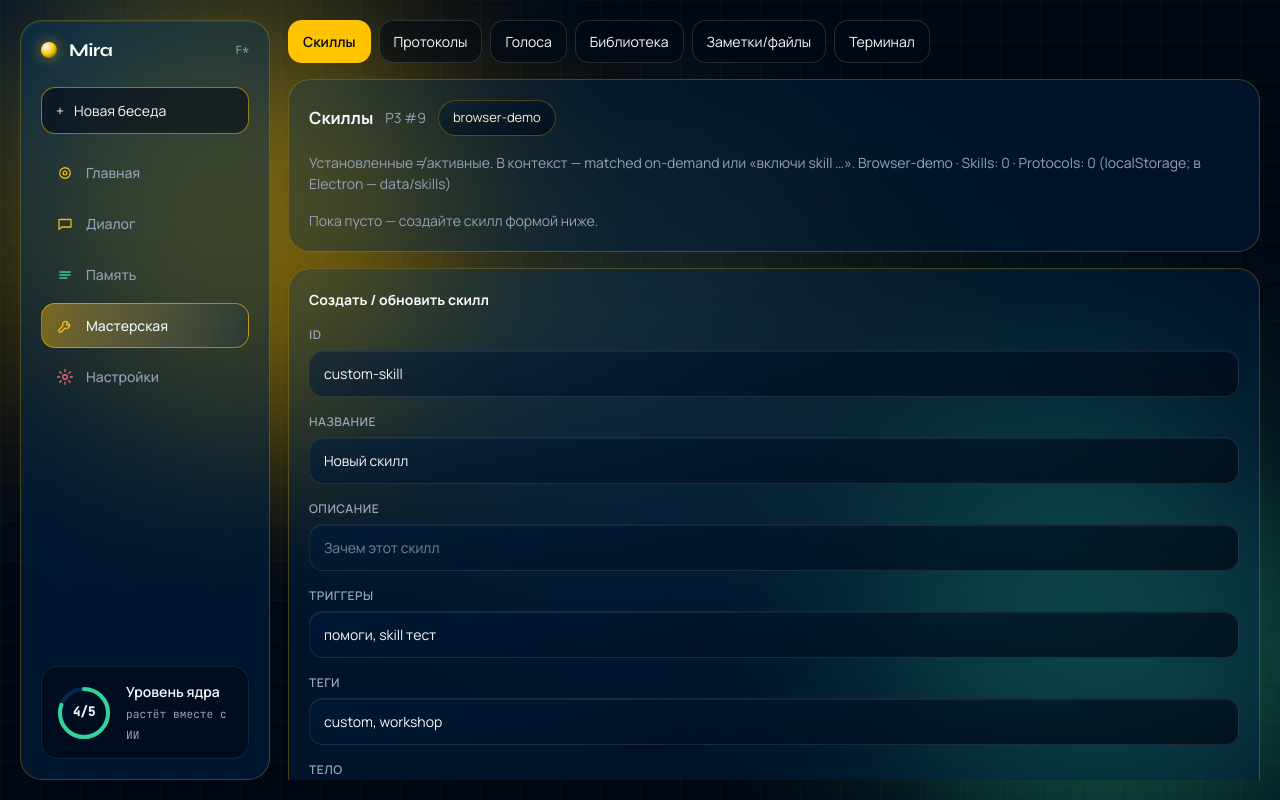
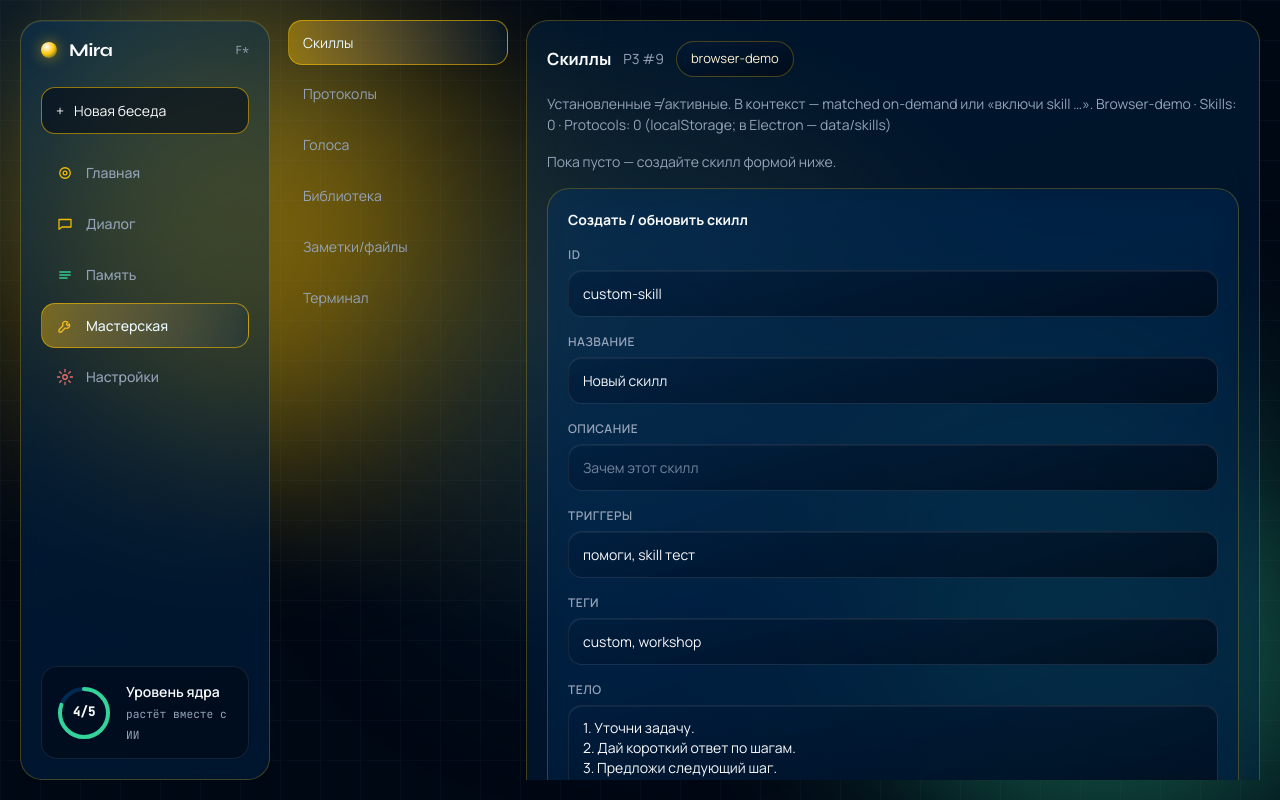
Before and after one commit to sSamurai58/Mira-AI, a React (Vite) app: page / in a window 1280 px wide. Both pictures are taken after a click on the button "Мастерская". Built offline with nearby package versions, Linux system fonts and the light colour scheme.

Commit message:
Put workshop segments in a left column like settings
Replace the horizontal Скиллы/Протоколы/… button row with a sticky
settings-style nav column and content panel on the right.

Co-authored-by: SamurAi <sSamurai58@users.noreply.github.com>

```diff
--- a/src/ui/pages/WorkshopPage.tsx
+++ b/src/ui/pages/WorkshopPage.tsx
@@ -229,24 +229,24 @@ export function WorkshopPage() {
   }
 
   return (
-    <div className="stack">
-      <div className="workshop-segments">
+    <div className="settings-layout workshop-layout">
+      <nav className="settings-nav" aria-label="Мастерская">
         {SEGMENTS.map((s) => (
           <button
             key={s.id}
             type="button"
-            className={`btn ${segment === s.id ? "btn-primary" : ""}`}
+            className={`nav-btn ${segment === s.id ? "active" : ""}`}
             onClick={() => setSegment(s.id)}
           >
             {s.label}
           </button>
         ))}
-      </div>
+      </nav>
 
+      <div className="panel stack workshop-main">
       {segment === "skills" ? (
         <div className="stack">
-          <div className="panel stack">
-            <div className="row">
+          <div className="row">
               <h2 style={{ margin: 0, fontSize: "1.05rem" }}>Скиллы</h2>
               <StubBadge label="P3 #9" />
               {browserOnly ? <span className="chip">browser-demo</span> : null}
@@ -299,7 +299,6 @@ export function WorkshopPage() {
                 </div>
               </div>
             ))}
-          </div>
 
           <form className="panel stack" onSubmit={(e) => void saveSkill(e)}>
             <strong>Создать / обновить скилл</strong>
@@ -532,7 +531,7 @@ export function WorkshopPage() {
       {segment === "terminal" ? <TerminalView /> : null}
       {segment === "library" ? <LibraryPanel /> : null}
       {segment === "notes" ? <NotesFilesPanel /> : null}
-
+      </div>
     </div>
   );
 }
--- a/src/ui/styles.css
+++ b/src/ui/styles.css
@@ -535,6 +535,7 @@ strong {
 
 .workspace-body > .stack,
 .workspace-body > .settings-layout,
+.workspace-body > .workshop-layout,
 .workspace-body > .page-stack {
   flex: 1;
   min-height: 0;
@@ -545,6 +546,7 @@ strong {
 
 .workspace-body > .stack::-webkit-scrollbar,
 .workspace-body > .settings-layout::-webkit-scrollbar,
+.workspace-body > .workshop-layout::-webkit-scrollbar,
 .workspace-body > .page-stack::-webkit-scrollbar {
   width: 0;
   height: 0;
@@ -1754,11 +1756,23 @@ strong {
   );
 }
 
-.segment-row,
-.workshop-segments {
+.segment-row {
   display: flex;
   flex-wrap: wrap;
   gap: 8px;
+}
+
+.workshop-layout {
+  align-items: start;
+}
+
+.workshop-layout > .settings-nav {
+  position: sticky;
+  top: 0;
+}
+
+.workshop-main {
+  min-width: 0;
 }
 
 .voice-row {
```
